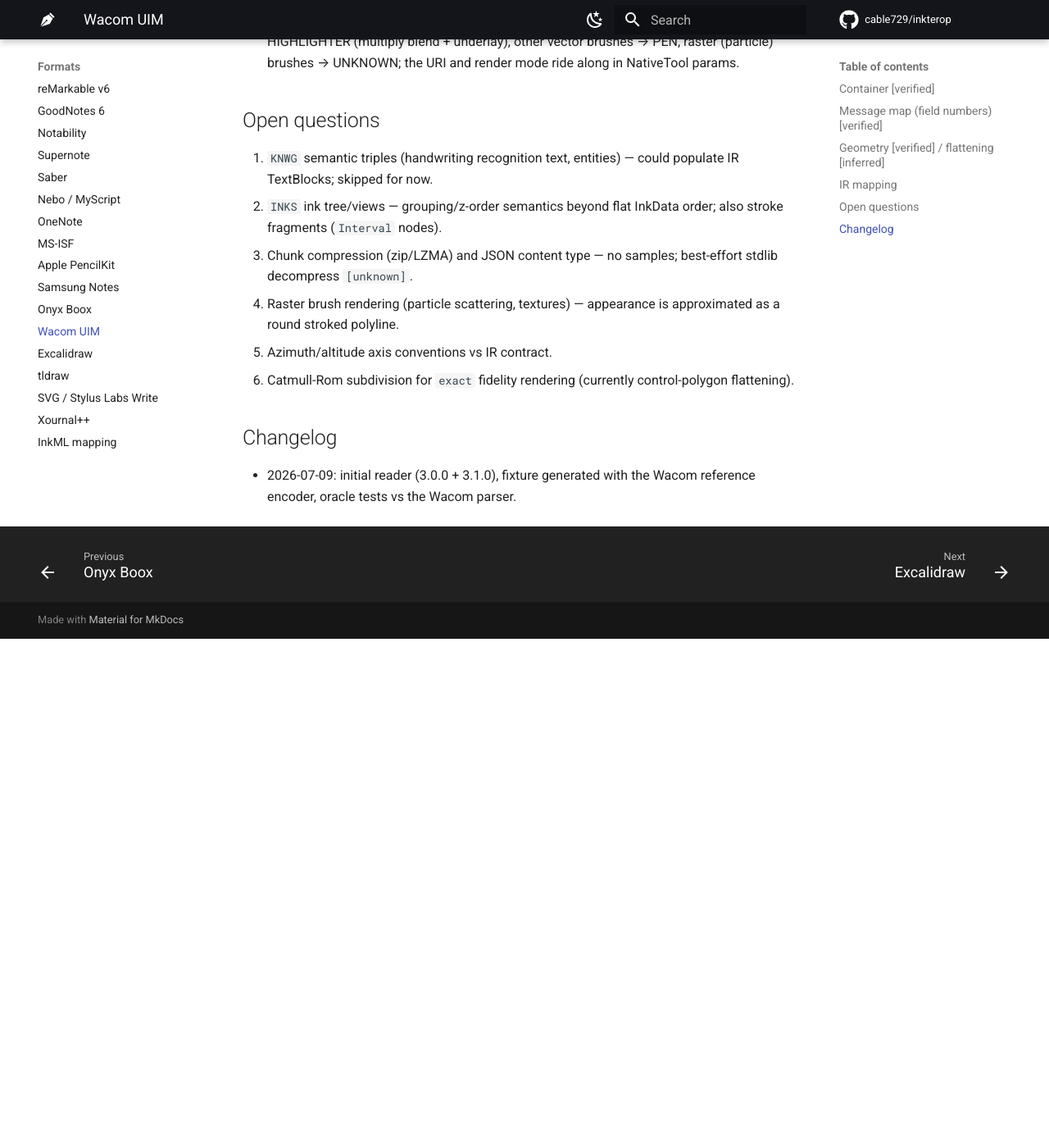
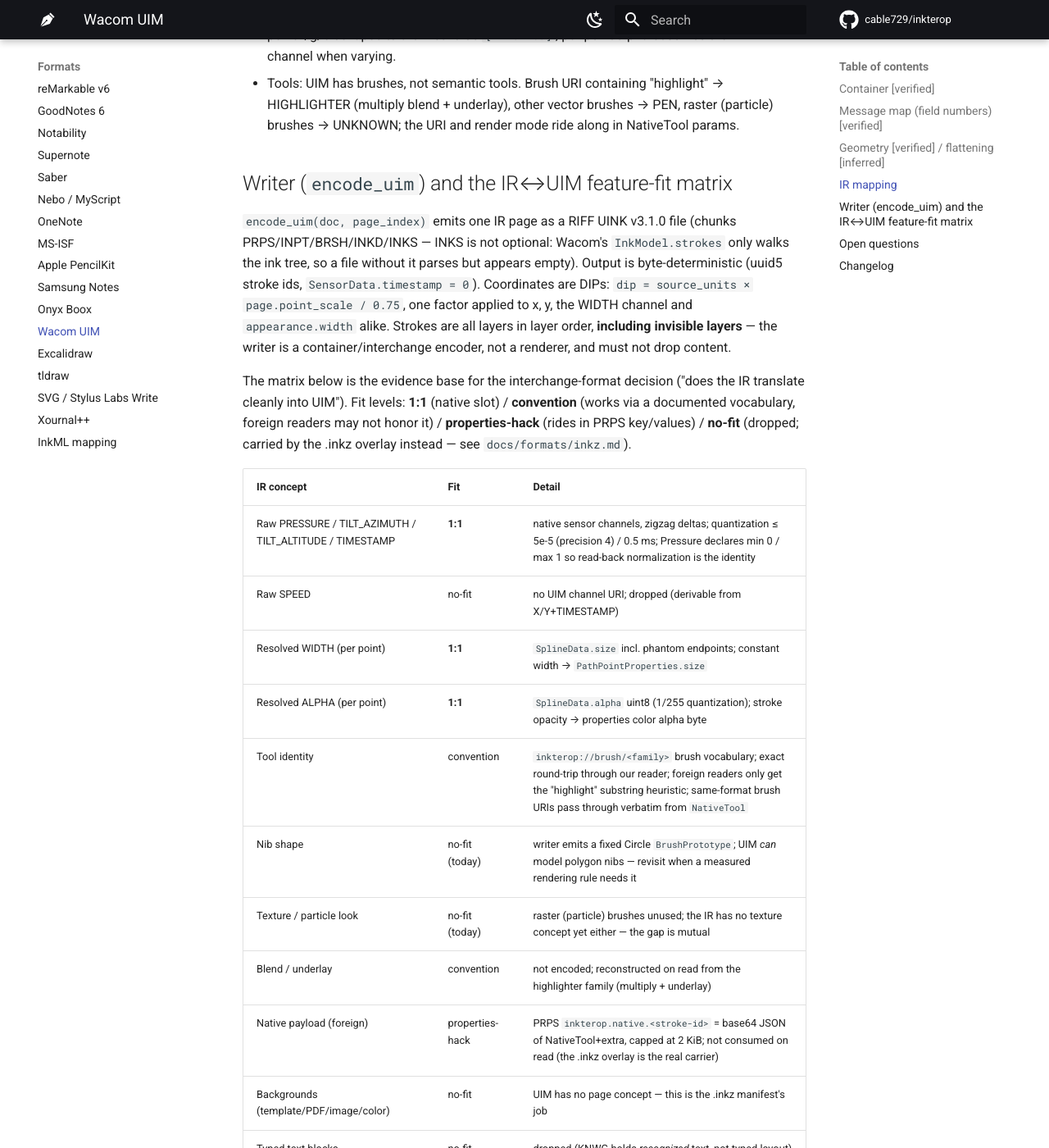
Before and after one commit to cable729/inkterop, an MkDocs documentation site: the page built from docs/formats/uim.md, in a window 1280 px wide and 1400 px high, scrolled down 2540 px. Shown: the whole window at 82% size. Built offline with MkDocs 1.6.1 and Material for MkDocs 9.7.7, drawn with Linux system fonts in a browser that asks for light colours; comment, search, counter and statistics services are not loaded; before the commit the page ends 3319 px from its top, so only the background shows below that; some of the changed text lies outside the part shown.

Commit message:
docs: UIM writer status + IR-UIM feature-fit matrix (interchange evidence); inkz container spec
Co-Authored-By: Claude Fable 5 <noreply@anthropic.com>

```diff
--- a/docs/formats/uim.md
+++ b/docs/formats/uim.md
@@ -1,13 +1,17 @@
 # Wacom Universal Ink Model (.uim) format
 
-Status: **read support (UIM v3.0.0 and v3.1.0)**. Independent stdlib-only
-implementation; format facts and protobuf field numbers derived from
-Wacom's Apache-2.0 reference implementation
+Status: **read support (UIM v3.0.0 and v3.1.0) + write support (v3.1.0)**.
+Independent stdlib-only implementation; format facts and protobuf field
+numbers derived from Wacom's Apache-2.0 reference implementation
 ([universal-ink-library](https://github.com/Wacom-Developer/universal-ink-library),
 `uim/codec/parser/` + generated schema in `uim/codec/format/`) and the
-public spec at developer-docs.wacom.com. Verified against all 11 corpus
-samples (5x v3.0.0, 6x v3.1.0) and oracle-tested numerically against the
-Wacom library's own parse (`tests/test_uim.py`). `.will` (WILL-2) is a
+public spec at developer-docs.wacom.com. Reader verified against all 11
+corpus samples (5x v3.0.0, 6x v3.1.0) and oracle-tested numerically
+against the Wacom library's own parse (`tests/test_uim.py`). Writer
+(`encode_uim`, 2026-07-09) oracle-tested both directions: everything it
+emits parses in Wacom's own library, and re-encoding every corpus file
+round-trips with identical stroke/point counts and xy deltas within the
+float32 quantum (`tests/test_uim_writer.py`). `.will` (WILL-2) is a
 different container and NOT handled.
 
 ## Container `[verified]`
@@ -116,6 +120,58 @@ compression quantum `[verified]`.
   brushes → PEN, raster (particle) brushes → UNKNOWN; the URI and render
   mode ride along in NativeTool params.
 
+## Writer (`encode_uim`) and the IR↔UIM feature-fit matrix
+
+`encode_uim(doc, page_index)` emits one IR page as a RIFF UINK v3.1.0
+file (chunks PRPS/INPT/BRSH/INKD/INKS — INKS is not optional: Wacom's
+`InkModel.strokes` only walks the ink tree, so a file without it parses
+but appears empty). Output is byte-deterministic (uuid5 stroke ids,
+`SensorData.timestamp = 0`). Coordinates are DIPs:
+`dip = source_units × page.point_scale / 0.75`, one factor applied to
+x, y, the WIDTH channel and `appearance.width` alike. Strokes are all
+layers in layer order, **including invisible layers** — the writer is a
+container/interchange encoder, not a renderer, and must not drop content.
+
+The matrix below is the evidence base for the interchange-format
+decision ("does the IR translate cleanly into UIM"). Fit levels:
+**1:1** (native slot) / **convention** (works via a documented
+vocabulary, foreign readers may not honor it) / **properties-hack**
+(rides in PRPS key/values) / **no-fit** (dropped; carried by the .inkz
+overlay instead — see `docs/formats/inkz.md`).
+
+| IR concept | Fit | Detail |
+|---|---|---|
+| Raw PRESSURE / TILT_AZIMUTH / TILT_ALTITUDE / TIMESTAMP | **1:1** | native sensor channels, zigzag deltas; quantization ≤ 5e-5 (precision 4) / 0.5 ms; Pressure declares min 0 / max 1 so read-back normalization is the identity |
+| Raw SPEED | no-fit | no UIM channel URI; dropped (derivable from X/Y+TIMESTAMP) |
+| Resolved WIDTH (per point) | **1:1** | `SplineData.size` incl. phantom endpoints; constant width → `PathPointProperties.size` |
+| Resolved ALPHA (per point) | **1:1** | `SplineData.alpha` uint8 (1/255 quantization); stroke opacity → properties color alpha byte |
+| Tool identity | convention | `inkterop://brush/<family>` brush vocabulary; exact round-trip through our reader; foreign readers only get the "highlight" substring heuristic; same-format brush URIs pass through verbatim from `NativeTool` |
+| Nib shape | no-fit (today) | writer emits a fixed Circle `BrushPrototype`; UIM *can* model polygon nibs — revisit when a measured rendering rule needs it |
+| Texture / particle look | no-fit (today) | raster (particle) brushes unused; the IR has no texture concept yet either — the gap is mutual |
+| Blend / underlay | convention | not encoded; reconstructed on read from the highlighter family (multiply + underlay) |
+| Native payload (foreign) | properties-hack | PRPS `inkterop.native.<stroke-id>` = base64 JSON of NativeTool+extra, capped at 2 KiB; not consumed on read (the .inkz overlay is the real carrier) |
+| Backgrounds (template/PDF/image/color) | no-fit | UIM has no page concept — this is the .inkz manifest's job |
+| Typed text blocks | no-fit | dropped (KNWG holds *recognized* text, not typed layout) |
+| Multi-page | convention | one UIM file per page (`out.uim`, `out-2.uim`, …); page index/count in the `inkterop.doc` PRPS entry |
+| point_scale / bounds | properties-hack | geometry lands in DIPs; the reader re-derives bounds from ink extent at fixed 0.75; true bounds/point_scale recorded in `inkterop.doc` but not consumed (the .inkz manifest is authoritative) |
+| Layers | no-fit | flattened in layer order (INKS tree kept flat); layer structure reconstructed by the .inkz manifest |
+
+**Verdict for the interchange decision (2026-07-09)**: the *stroke-level*
+model fits well — channels, resolved width/alpha and geometry are 1:1
+with only float32/uint8 quantization; tool identity works by vocabulary.
+Everything document-level (pages, backgrounds, text, layers) has no UIM
+home, which is exactly the wrapper role the `.inkz` container fills. The
+two expressiveness gaps UIM was expected to close (nib shape, texture)
+are unused so far because the IR itself can't express them yet — they
+stay open until a measured per-app rendering rule demands them.
+
+Encoding notes worth keeping: proto3 zero-defaults make a properties
+color of exactly 0x00000000 wire-indistinguishable from "absent"; the
+writer force-emits the field to match the reader's presence check. The
+writer emits `appearance.color` (render color); a source whose semantic
+color differs loses the distinction through UIM alone (the .inkz overlay
+preserves it).
+
 ## Open questions
 
 1. `KNWG` semantic triples (handwriting recognition text, entities) —
@@ -134,3 +190,8 @@ compression quantum `[verified]`.
 
 - 2026-07-09: initial reader (3.0.0 + 3.1.0), fixture generated with the
   Wacom reference encoder, oracle tests vs the Wacom parser.
+- 2026-07-09 (later): v3.1 writer (`encode_uim` + `UimWriter`,
+  `validated=True` under the open-format exception), oracle-tested both
+  directions against the Wacom library; reader's `_tool_family` now maps
+  the `inkterop://brush/<family>` vocabulary back to exact families;
+  feature-fit matrix added (interchange-decision evidence).
```
Also changed, not shown: docs/formats/inkz.md (added, +104 -0 lines).
